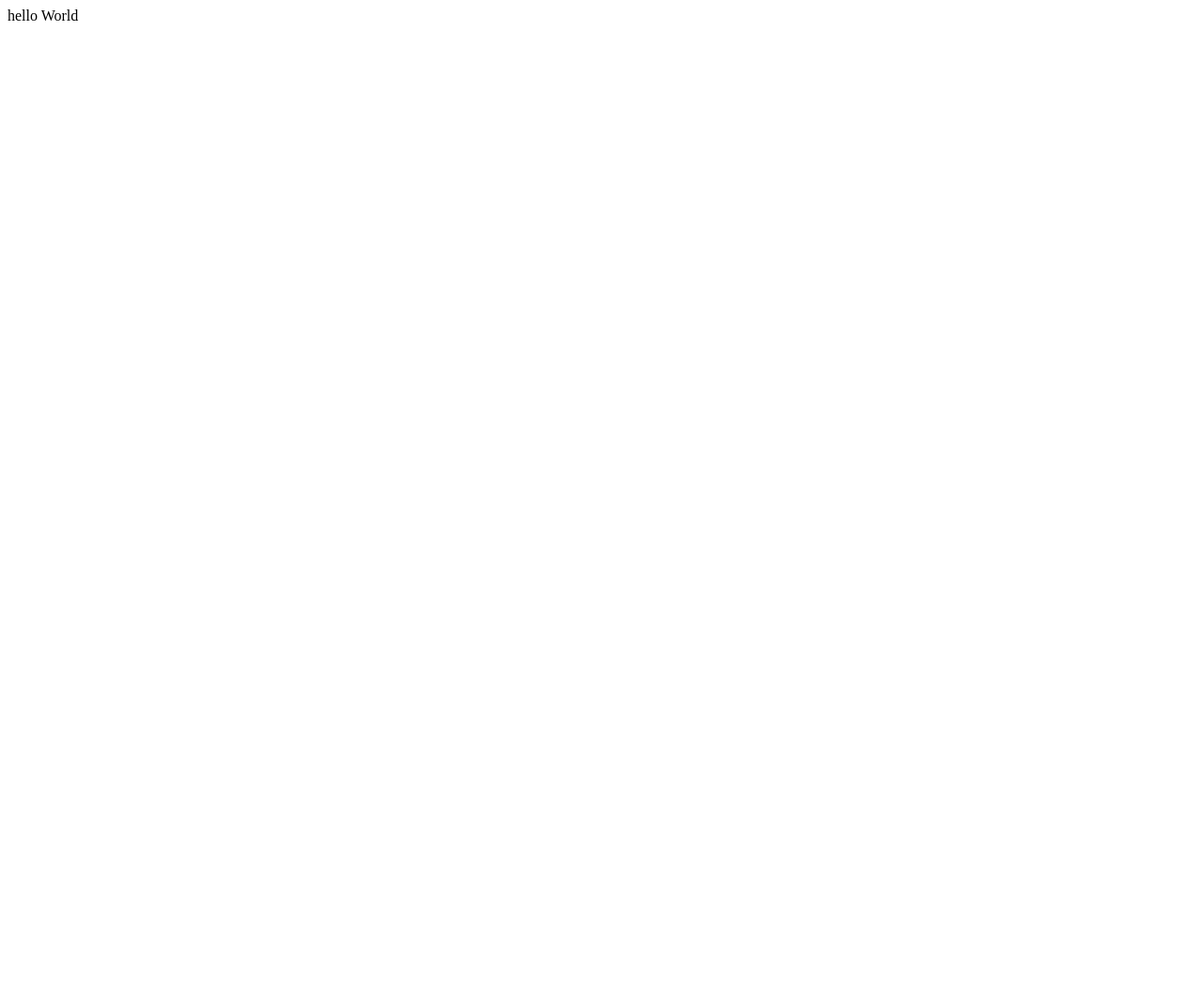
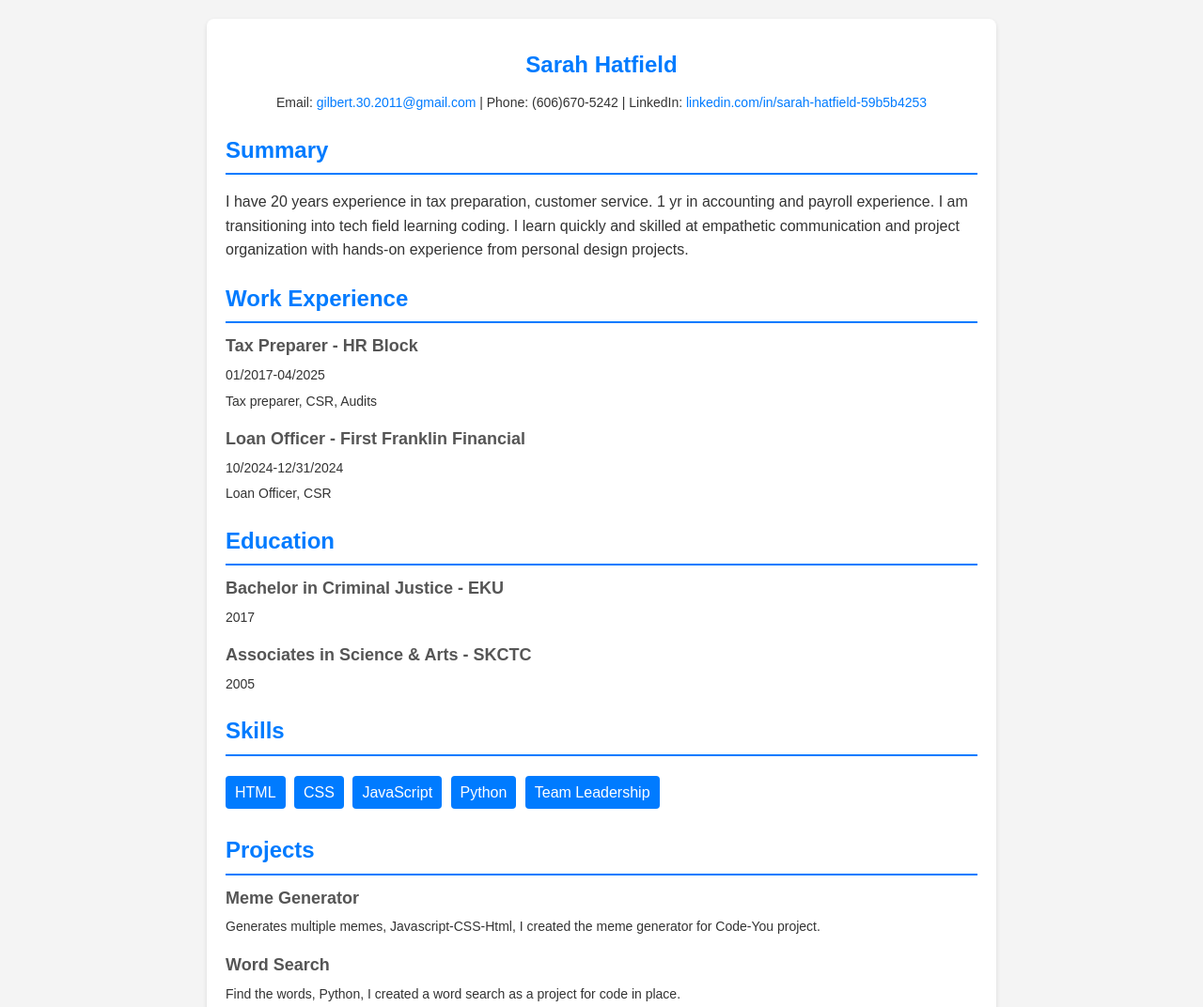
Before and after one commit to gilbert200261/gilbert200261.github.io, a plain HTML site: page index.html in a window 1280 px wide. Shown: the top 1072 px of the page at 94% size. Before the commit the page ends 800 px from the top, so only its background shows below. Drawn offline with Linux system fonts and the light colour scheme.

Commit message:
added my onfo to resume

```diff
--- a/index.html
+++ b/index.html
@@ -1 +1,156 @@
-hello World
+<!DOCTYPE html>
+<html lang="en">
+    <head>
+        <meta charset="UTF-8" />
+        <meta name="viewport" content="width=device-width, initial-scale=1.0" />
+        <title>Resume</title>
+    </head>
+
+    <style>
+        body {
+            font-family: Arial, sans-serif;
+            line-height: 1.6;
+            margin: 0;
+            padding: 0;
+            color: #333;
+            background-color: #f4f4f4;
+        }
+        .container {
+            max-width: 800px;
+            margin: 20px auto;
+            padding: 20px;
+            background: #fff;
+            border-radius: 8px;
+            box-shadow: 0 2px 5px rgba(0, 0, 0, 0.1);
+        }
+        h1,
+        h2 {
+            color: #007bff;
+        }
+        .header {
+            text-align: center;
+        }
+        .header h1 {
+            margin: 10px 0;
+        }
+        .contact {
+            margin: 10px 0;
+            font-size: 14px;
+        }
+        .contact a {
+            color: #007bff;
+            text-decoration: none;
+        }
+        .section {
+            margin: 20px 0;
+        }
+        .section h2 {
+            margin-bottom: 10px;
+            border-bottom: 2px solid #007bff;
+            padding-bottom: 5px;
+        }
+        .item {
+            margin-bottom: 15px;
+        }
+        .item h3 {
+            margin: 0;
+            font-size: 18px;
+            color: #555;
+        }
+        .item p {
+            margin: 5px 0;
+            font-size: 14px;
+        }
+        .skills ul {
+            list-style: none;
+            padding: 0;
+        }
+        .skills ul li {
+            display: inline-block;
+            background: #007bff;
+            color: #fff;
+            padding: 5px 10px;
+            margin: 5px 5px 5px 0;
+            border-radius: 4px;
+        }
+    </style>
+
+    <body>
+        <main class="container">
+            <section class="header">
+                <h1>Sarah Hatfield</h1>
+                <p class="contact">
+                    Email:
+                    <a href="mailto:gilbert.30.2011@gmail.com"
+                        >gilbert.30.2011@gmail.com</a
+                    >
+                    | Phone: (606)670-5242 | LinkedIn:
+                    <a href="#">linkedin.com/in/sarah-hatfield-59b5b4253</a>
+                </p>
+            </section>
+            <section class="section">
+                <h2>Summary</h2>
+                <p>
+                    I have 20 years experience in tax preparation, customer service. 1 yr in accounting and payroll experience. I am transitioning into tech field learning coding. I learn quickly and skilled at empathetic communication and project organization with hands-on experience from personal design projects.
+                </p>
+            </section>
+            <section class="section">
+                <h2>Work Experience</h2>
+                <div class="item">
+                    <h3>Tax Preparer - HR Block</h3>
+                    <p>01/2017-04/2025</p>
+                    <p>
+                        Tax preparer, CSR, Audits
+                    </p>
+                </div>
+                <div class="item">
+                    <h3>Loan Officer - First Franklin Financial </h3>
+                    <p> 10/2024-12/31/2024</p>
+                    <p>
+                        Loan Officer, CSR
+                    </p>
+                </div>
+            </section>
+            <div class="section">
+                <h2>Education</h2>
+                <div class="item">
+                    <h3>Bachelor in Criminal Justice - EKU</h3>
+                    <p>2017</p>
+                </div>
+                <div class="item">
+                    <h3>Associates in Science & Arts - SKCTC</h3>
+                    <p>2005</p>
+                </div>
+            </section>
+            <section class="section">
+                <h2>Skills</h2>
+                <div class="skills">
+                    <ul>
+                        <li>HTML</li>
+                        <li>CSS</li>
+                        <li>JavaScript</li>
+                        <li>Python</li>
+                        <li>Team Leadership</li>
+                    </ul>
+                </div>
+            </section>
+            <section class="section">
+                <h2>Projects</h2>
+                <div class="item">
+                    <h3>Meme Generator</h3>
+                    <p>
+                        Generates multiple memes, Javascript-CSS-Html,
+                        I created the meme generator for Code-You project.
+                    </p>
+                </div>
+                <div class="item">
+                    <h3>Word Search</h3>
+                    <p>
+                        Find the words, Python,
+                        I created a word search as a project for code in place.
+                    </p>
+                </div>
+            </section>
+        </main>
+    </body>
+</html>
```
